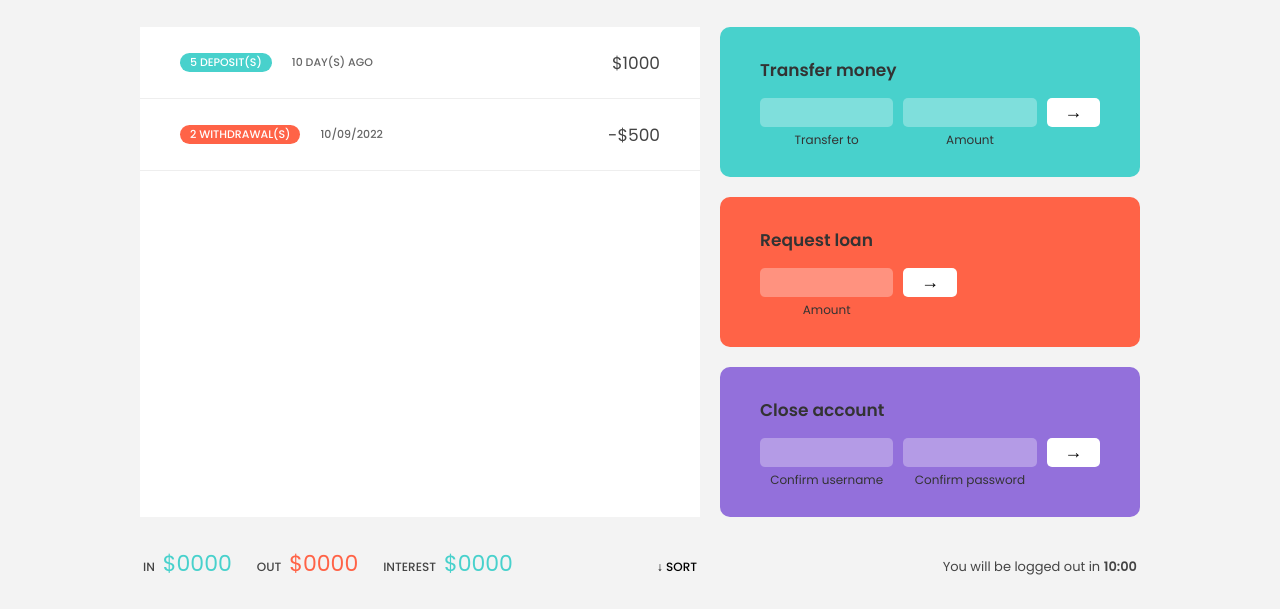
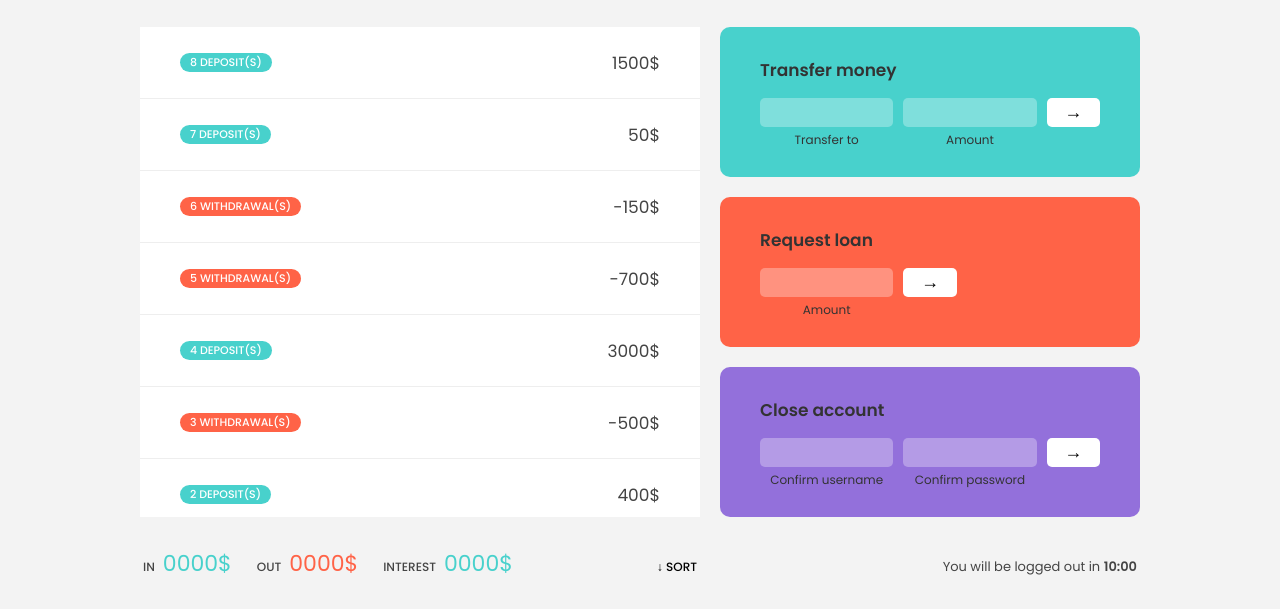
Before and after one commit to chaseejeh/chase-bank, a plain HTML site: page index.html in a window 1280 px wide. Shown: the part 191-800 px from the top of the page. Drawn offline with Linux system fonts and the light colour scheme.

Commit message:
movements added

```diff
--- a/index.html
+++ b/index.html
@@ -41,7 +41,7 @@
           <p class="balance-label">Current balance</p>
           <p class="balance-date">As of <span class="date">10/09/2022</span></p>
         </div>
-        <p class="balance-value">$0000</p>
+        <p class="balance-value">0000$</p>
       </div>
 
       <!-- Movements -->
@@ -49,25 +49,25 @@
         <div class="movements-row">
           <div class="movements-type movements-type-deposit">5 deposit(s)</div>
           <div class="movements-date">10 day(s) ago</div>
-          <div class="movements-value">$1000</div>
+          <div class="movements-value">1000$</div>
         </div>
         <div class="movements-row">
           <div class="movements-type movements-type-withdrawal">
             2 withdrawal(s)
           </div>
           <div class="movements-date">10/09/2022</div>
-          <div class="movements-value">-$500</div>
+          <div class="movements-value">-500$</div>
         </div>
       </div>
 
       <!-- Summary -->
       <div class="summary">
         <p class="summary-label">In</p>
-        <p class="summary-value summary-value-in">$0000</p>
+        <p class="summary-value summary-value-in">0000$</p>
         <p class="summary-label">Out</p>
-        <p class="summary-value summary-value-out">$0000</p>
+        <p class="summary-value summary-value-out">0000$</p>
         <p class="summary-label">Interest</p>
-        <p class="summary-value summary-value-interest">$0000</p>
+        <p class="summary-value summary-value-interest">0000$</p>
         <button class="btn-sort">&downarrow; Sort</button>
       </div>
 
--- a/script.js
+++ b/script.js
@@ -59,6 +59,24 @@ const inputTransferAmount = document.querySelector(".form-input-amount");
 const inputLoanAmount = document.querySelector(".form-input-loan-amount");
 const inputCloseUsername = document.querySelector(".form-input-username");
 const inputClosePassword = document.querySelector(".form-input-password");
+
+// Display movements
+function displayMovements(movements) {
+  containerMovements.innerHTML = "";
+  movements.forEach((move, i) => {
+    const type = move > 0 ? "deposit" : "withdrawal";
+    const html = `
+    <div class="movements-row">
+        <div class="movements-type movements-type-${type}">${
+      i + 1
+    } ${type}(s)</div>
+        <div class="movements-value">${move}$</div>
+    </div>
+    `;
+    containerMovements.insertAdjacentHTML("afterbegin", html);
+  });
+}
+displayMovements(accounts[0].movements);
 
 /////////////////////////////////////////////////////////////
 /////////////////////////////////////////////////////////////
```
